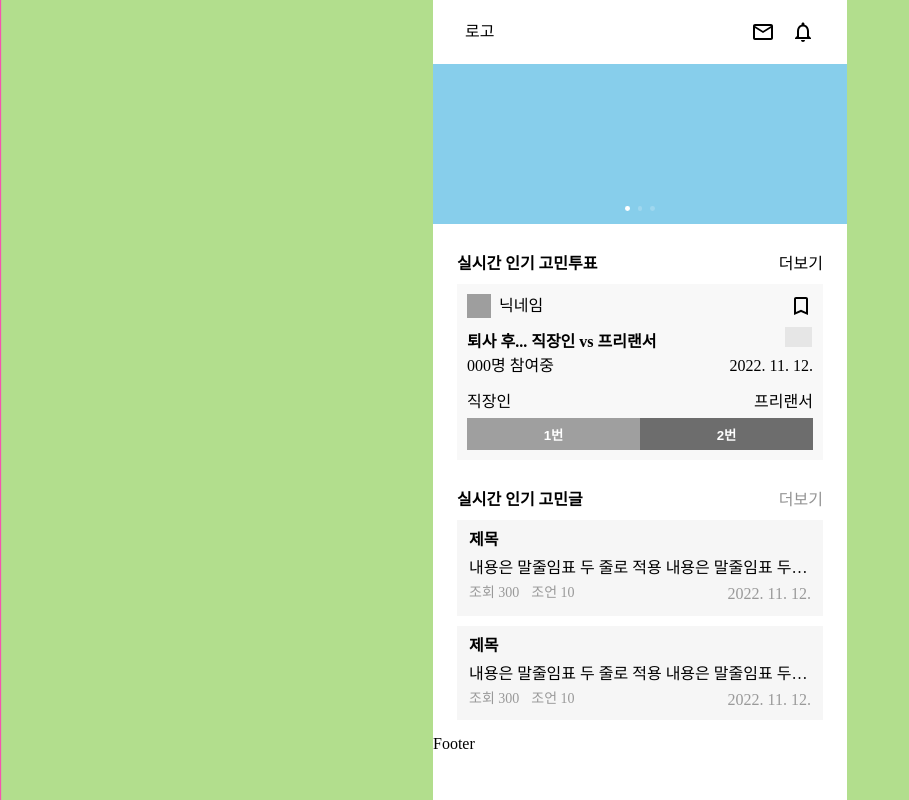
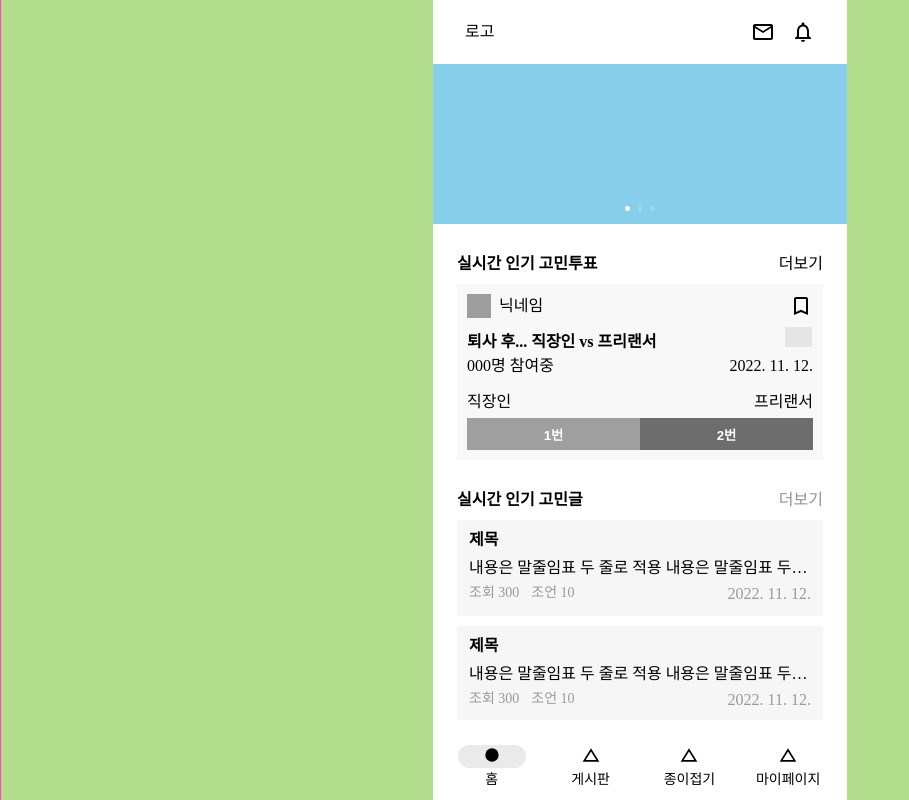
Before and after one commit to gomin-solution/Frontend, a React (Create React App) app: page / in a window 1280 px wide. Shown: the whole page, without its empty margins (0-909 px from the left). Built offline with nearby package versions, Linux system fonts and the light colour scheme; no server answers; grey boxes are pictures that could not be loaded.

Commit message:
[feat]footer 완성

```diff
--- a/src/elements/Footer.jsx
+++ b/src/elements/Footer.jsx
@@ -1,7 +1,49 @@
 import styled from "styled-components";
+import ChangeHistoryIcon from "@mui/icons-material/ChangeHistory";
+import FiberManualRecordIcon from "@mui/icons-material/FiberManualRecord";
+import { useState } from "react";
+import { useNavigate } from "react-router-dom";
 
 function Footer() {
-  return <StBlock>Footer</StBlock>;
+  const [content, setContent] = useState("홈");
+  const nav = useNavigate();
+
+  const onMenu = (e) => {
+    setContent(e.title);
+    nav(e.nav);
+  };
+
+  const menu = [
+    { title: "홈", nav: "/" },
+    { title: "게시판", nav: "/board" },
+    { title: "종이접기", nav: "/reward" },
+    { title: "마이페이지", nav: "/mypage" },
+  ];
+
+  return (
+    <StBlock>
+      {menu.map((item) => {
+        return item.title === content ? (
+          <StAct>
+            <StClick>
+              <FiberManualRecordIcon fontSize="small" />
+            </StClick>
+            <div>{item.title}</div>
+          </StAct>
+        ) : (
+          <StCon
+            key={item.title}
+            onClick={() => {
+              onMenu(item);
+            }}
+          >
+            <ChangeHistoryIcon fontSize="small" />
+            <div>{item.title}</div>
+          </StCon>
+        );
+      })}
+    </StBlock>
+  );
 }
 
 export default Footer;
@@ -13,4 +55,37 @@ const StBlock = styled.div`
   background-color: white;
   position: absolute;
   bottom: 0px;
+
+  display: flex;
+  justify-content: space-evenly;
 `;
+
+/*아이콘 버튼 */
+const StCon = styled.button`
+  width: 5rem;
+  height: 2rem;
+  border: none;
+  margin-top: 0.5rem;
+  background-color: #ffffff;
+  font-size: ${(props) => props.theme.fontSizes.sm};
+`;
+
+/*아이콘 활성화 */
+const StAct = styled.button`
+  background-color: #ffffff;
+  border: none;
+  border-radius: 2rem;
+  width: 5rem;
+  height: 2rem;
+  margin-top: 0.5rem;
+  font-size: ${(props) => props.theme.fontSizes.sm};
+  &:div {
+    background-color: aqua;
+  }
+`;
+
+/*아이콘 활성화 효과*/
+const StClick = styled.div`
+  background-color: #eaeaea;
+  border-radius: 3rem;
+`;
--- a/src/pages/MyPage.jsx
+++ b/src/pages/MyPage.jsx
@@ -1,7 +1,7 @@
 import React from "react";
 
-const MyPage = () => {
-  return <div>MyPage</div>;
+const Mypage = () => {
+  return <div>Mypage</div>;
 };
 
-export default MyPage;
+export default Mypage;
--- /dev/null
+++ b/src/pages/Reward.jsx
@@ -0,0 +1,7 @@
+import React from "react";
+
+function Reward() {
+  return <div>Reward</div>;
+}
+
+export default Reward;
--- a/src/router/Router.js
+++ b/src/router/Router.js
@@ -9,6 +9,7 @@ import PostCategory from "../pages/PostCategory";
 import PostChoice from "../pages/PostChoice";
 import Mypage from "../pages/Mypage";
 import Board from "../pages/Board";
+import Reward from "../pages/Reward";
 
 const Router = () => {
   return (
@@ -22,6 +23,7 @@ const Router = () => {
         <Route path="/post-category" element={<PostCategory />} />
         <Route path="/post-advice" element={<PostAdvice />} />
         <Route path="/post-choice" element={<PostChoice />} />
+        <Route path="/reward" element={<Reward />} />
         <Route path="/mypage" element={<Mypage />} />
         {/* 그 밖의 요청시 404 페이지로 보내주기 */}
         <Route path="*" element={<NotFound />} />
--- a/src/shared/theme.jsx
+++ b/src/shared/theme.jsx
@@ -1,4 +1,6 @@
 const calcRem = (size) => `${size / 16}rem`;
+
+// background-image: url(${(props) => props.url});
 
 const boxColors = {
   bg: "#FFFFFF",
```
Also changed, not shown: src/components/footer/Footer.jsx (deleted, +0 -23 lines).
